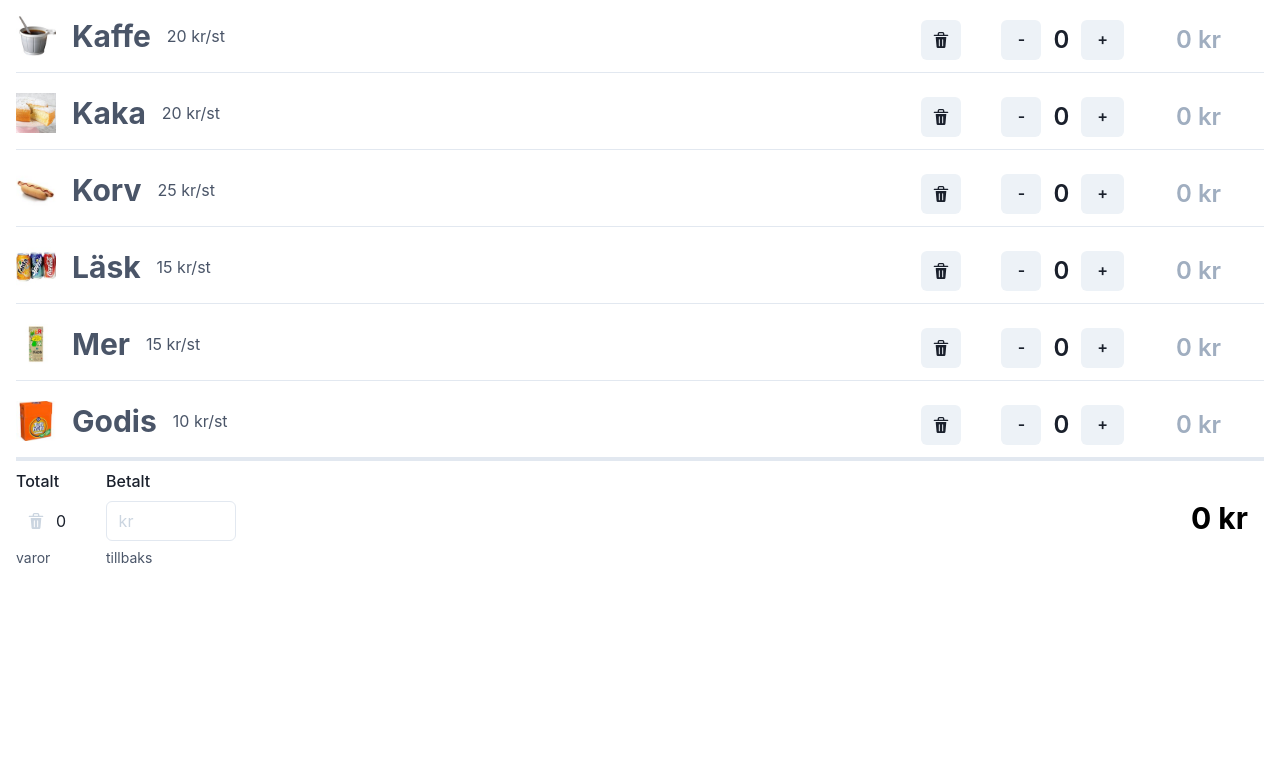
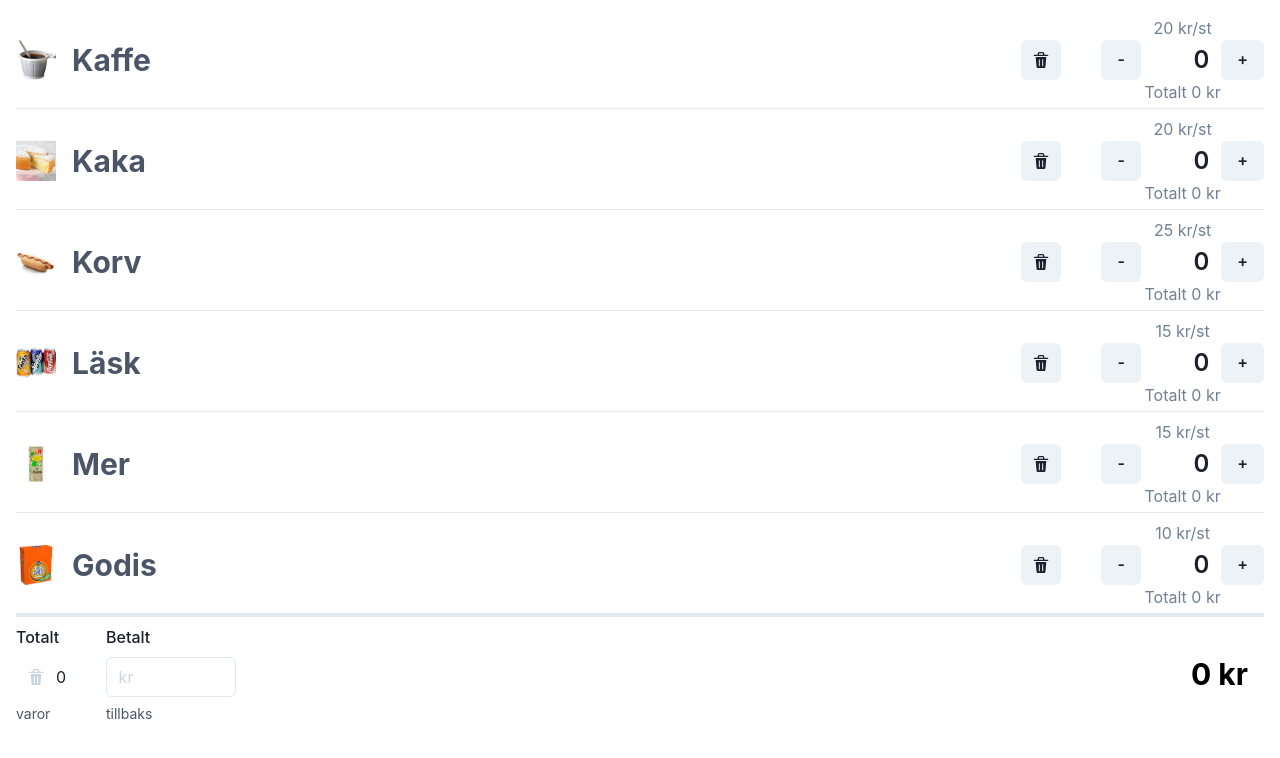
Before and after one commit to danieledler/auktion, a Next.js app: page / in a window 1280 px wide. Shown: the top 758 px of the page. Built offline with nearby package versions, Linux system fonts and the light colour scheme.

Commit message:
More effective layout

```diff
--- a/src/components/Auktionsfika.tsx
+++ b/src/components/Auktionsfika.tsx
@@ -159,13 +159,11 @@ const FikaItemView = observer(function _FikaItemView({
   return (
     <Box
       borderBottomWidth={last ? "4px" : "1px"}
-      pb={2}
+      pb={1}
       alignItems="center"
       display="flex"
       width="100%"
-      flexDir={["column", "row"]}
     >
-      <Box display="flex" alignItems="center" w="100%" mb={2}>
       <Image
         src={fikaItem.imageUrl}
         alt={fikaItem.name}
@@ -182,10 +180,7 @@ const FikaItemView = observer(function _FikaItemView({
       >
         {fikaItem.name}
       </Heading>
-        <Text color="gray.600">{fikaItem.price} kr/st</Text>
-      </Box>
 
-      <Box display="flex" alignItems="center" pl={7}>
       <Spacer />
       <IconButton
         mr={10}
@@ -194,21 +189,19 @@ const FikaItemView = observer(function _FikaItemView({
         disabled={fikaItem.none}
         onClick={fikaItem.reset}
       />
+      <Box display="flex" alignItems="center" flexDir="column">
+        <Text color="gray.500">{fikaItem.price} kr/st</Text>
         <Box display="flex" alignItems="center">
           <Button onClick={fikaItem.decrease} disabled={fikaItem.none}>
             {" "}
             -{" "}
           </Button>
-          <Stat px={3}>
+          <Stat px={3} w={20}>
             <StatNumber textAlign="right">{fikaItem.quantity}</StatNumber>
           </Stat>
           <Button onClick={fikaItem.increase}> + </Button>
         </Box>
-        <Box maxW={100} minW={100} ml={10} display="flex" alignItems="flex-end">
-          <Stat px={3} color="gray.400">
-            <StatNumber>{fikaItem.totalPrice} kr</StatNumber>
-          </Stat>
-        </Box>
+        <Text color="gray.500">Totalt {fikaItem.totalPrice} kr</Text>
       </Box>
     </Box>
   );
@@ -229,7 +222,7 @@ export default observer(function Auktionsfika() {
       </Heading>
       <Box as="section" minH="100vh" display="flex" flexDir="column" pb={2}>
         <Container maxW="container.xl">
-          <VStack spacing="20px" mt={4} mb={2}>
+          <VStack mt={4} mb={2}>
             {fika.items.map((item, i) => (
               <FikaItemView
                 key={i}
```
Lines whose indentation alone changed are shown as unchanged.
